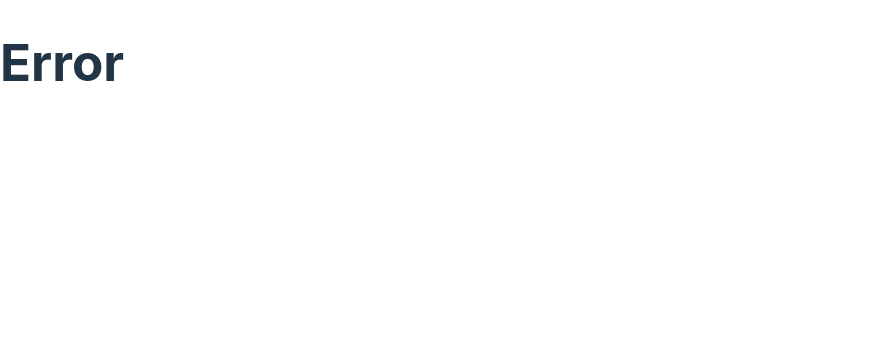
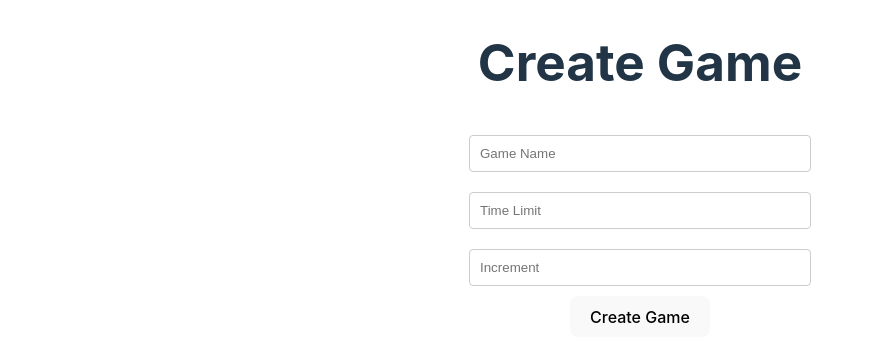
Before and after one commit to ADAidan/chess-app-react-mongodb-demo, a React (Vite) app: page /create-game in a window 1280 px wide. Before the commit this address had no page. Shown: the top 362 px of the page, without its empty margins (0-871 px from the left). Built offline with nearby package versions, Linux system fonts and the light colour scheme.

Commit message:
added form to create own game

```diff
--- /dev/null
+++ b/src/components/create-game.css
@@ -0,0 +1,24 @@
+.create-game-container {
+    display: flex;
+    flex-direction: column;
+    align-items: center;
+    justify-content: flex-start;
+    width: 100%;
+}
+
+.form-container {
+    display: flex;
+    flex-direction: column;
+    align-items: center;
+    justify-content: flex-start;
+    width: 100%;
+}
+
+.form-container input {
+    min-width: 250px;
+    width: 25%;
+    margin: 10px 0;
+    padding: 10px;
+    border: 1px solid #ccc;
+    border-radius: .25rem;
+}
--- /dev/null
+++ b/src/components/create-game.jsx
@@ -0,0 +1,29 @@
+import './create-game.css';
+
+const CreateGame = () => {
+
+  const handleSubmit = (e) => {
+    e.preventDefault();
+    const gameName = e.target[0].value;
+    const timeLimit = e.target[1].value;
+    const increment = e.target[2].value;
+    console.log(gameName, timeLimit, increment);
+  };
+
+  return (
+    <div className='create-game-container'>
+      <h1>Create Game</h1>
+      <form className='form-container' onSubmit={handleSubmit}>
+        <label htmlFor='game-name'></label>
+        <input type='text' id='game-name' placeholder='Game Name' />
+        <label htmlFor='time-limit'></label>
+        <input type='text' id='time-limit' placeholder='Time Limit' />
+        <label htmlFor='increment'></label>
+        <input type='text' id='increment' placeholder='Increment' />
+        <button type='submit'>Create Game</button>
+      </form>
+    </div>
+  );
+};
+
+export default CreateGame;
--- a/src/components/lobby.jsx
+++ b/src/components/lobby.jsx
@@ -40,7 +40,7 @@ const Lobby = () => {
 					margin: '1rem',
 				}}>Joinable Games</h1>
 				<div className='lobby-buttons-container'>
-					<Link to='/create' className='lobby-button'>Create Game</Link>
+					<Link to='/create-game' className='lobby-button'>Create Game</Link>
 					<Link to='/offline' className='lobby-button'>Offline Game</Link>
 				</div>
 				{lobbies.map((lobby, index) => {
--- a/src/main.jsx
+++ b/src/main.jsx
@@ -8,6 +8,7 @@ import {
 } from 'react-router-dom'
 import ChessGame from './components/game.jsx'
 import Lobby from './components/lobby.jsx'
+import CreateGame from './components/create-game.jsx'
 import './index.css'
 
 const router = createBrowserRouter([
@@ -23,6 +24,10 @@ const router = createBrowserRouter([
   {
     path: '/chess',
     element: <ChessGame />,
+  },
+  {
+    path: '/create-game',
+    element: <CreateGame />,
   }
 ])
 
```
